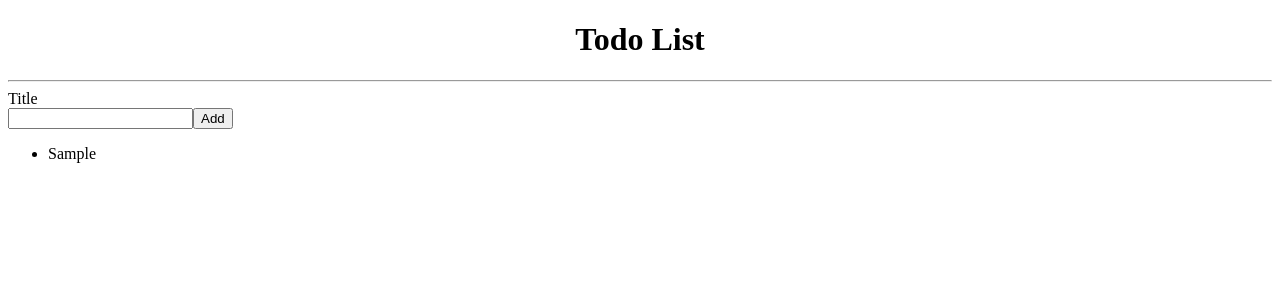
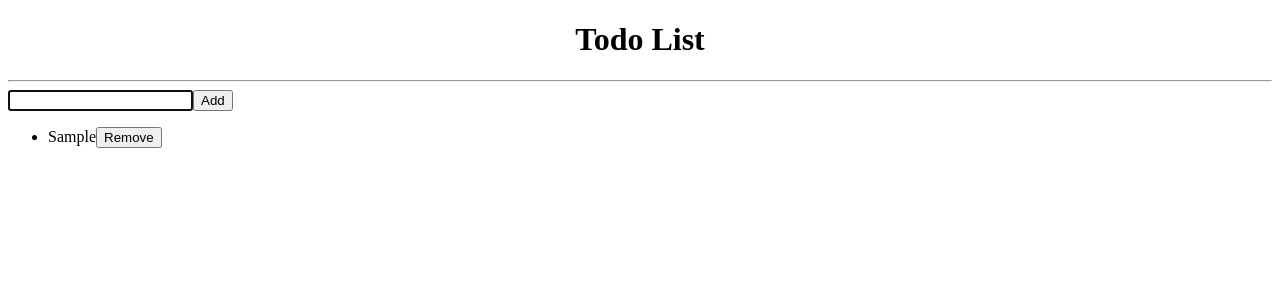
Before and after one commit to SvetlanaBeynik/react-todo, a React (Create React App) app: page / in a window 1280 px wide. Both pictures are taken after typing "Sample" into the empty fields and a click on the button "Add". Shown: the top 300 px of the page. Built offline with nearby package versions, Linux system fonts and the light colour scheme; the HTML template or start-up script is replaced by a standard one.

Commit message:
lesson-1-6

```diff
--- a/src/AddTodoForm.js
+++ b/src/AddTodoForm.js
@@ -1,6 +1,8 @@
 import React from 'react';
+import InputWithLabel from './InputWithLabel';
 
 function AddTodoForm({ onAddTodo }) {
+    // function InputWithLabel({ onAddTodo }) {
     const [todoTitle, setTodoTitle] = React.useState('');
     function handleTitleChange(event) {
         const newTodoTitle = event.target.value;
@@ -21,12 +23,15 @@ function AddTodoForm({ onAddTodo }) {
 
     return (
         <form onSubmit={handleAddTodo}>
-            <label htmlFor="todoTitle"> Title </label>
-            <br></br>
-            {/* <input name="title" id="todoTitle"></input> */}
-            <input name="title" id="todoTitle" value={todoTitle} onChange={handleTitleChange}>
-            </input>
-            <button> Add </button>
+            <InputWithLabel
+                id="todoTitle"
+                name="Title"
+                value={todoTitle}
+                todoTitle={todoTitle}
+                handleTitleChange={handleTitleChange}
+            />
+
+            <button type="submit"> Add </button>
         </form>
     );
 
--- a/src/App.js
+++ b/src/App.js
@@ -1,4 +1,4 @@
-import React, { useState, useEffect, Fragment } from 'react'
+import React, { useState, useEffect } from 'react'
 import TodoList from './TodoList';
 import AddTodoForm from './AddTodoForm';
 
@@ -17,38 +17,31 @@ function useSemiPersistentState() {
 
 function App() {
   const [todoList, setTodoList] = useSemiPersistentState();
-
-  // const [todoList, setTodoList] = useState(
-  //   JSON.parse(localStorage.getItem('savedTodoList')));
-
-  // React.useEffect(() => {
-  //   localStorage.setItem('savedTodoList', JSON.stringify(todoList));
-  // }, [todoList]);
+  const removeTodo = (id) => {
+    const newTodoList = todoList.filter((todo) => todo.id !== id);
+    setTodoList(newTodoList);
+  };
 
   function addTodo(newTodo) {
     setTodoList([...todoList, newTodo])
-  }
+  };
   return (
     <>
 
       <header>
-
         <div style={{
-          textAlign: 'left',
+          // textAlign: 'left',
           textAlign: 'center'
         }}>
           <h1>Todo List</h1>
           <hr />
         </div>
-
-
         <AddTodoForm onAddTodo={addTodo}></AddTodoForm>
-        <TodoList todoList={todoList}></TodoList>
-
+        <TodoList todoList={todoList} onRemoveTodo={removeTodo} />
       </header>
     </>
 
   );
-}
+};
 
 export default App;
--- /dev/null
+++ b/src/InputWithLabel.js
@@ -0,0 +1,23 @@
+import React, { useRef, useEffect } from 'react'
+
+
+const InputWithLabel = (props) => {
+    const inputRef = useRef();
+    useEffect(() => {
+        inputRef.current.focus();
+
+    });
+    return (
+        <>
+            <label htmlFor="todoTitle"> {props.children} </label>
+            <input name="Title"
+                id="todoTitle"
+                ref={inputRef}
+                value={props.todoTitle}
+                onChange={props.handleTitleChange}></input>
+        </>
+    )
+
+}
+
+export default InputWithLabel;
--- a/src/TodoList.js
+++ b/src/TodoList.js
@@ -1,22 +1,34 @@
 import React from 'react';
+import App from './App';
 import TodoListItem from './TodoListItem';
+
+
+const TodoList = ({ todoList, onRemoveTodo }) => (
+
+    <ul>
+        {todoList.map((todo) => (
+            <TodoListItem key={todo.id} todo={todo} onRemoveTodo={onRemoveTodo} />
+        ))}
+
+    </ul>
+);
+export default TodoList;
 
 
 
 
-const TodoList = ({ todoList }) => {
-    return (
-        <div>
-            <ul>
+// const TodoList = ({todoList}) => {
+//     return (
+//         <div>
+//             <ul>
 
-                {todoList.map((obj) => (
-                    < TodoListItem obj={obj} key={obj.id} />
-                ))}
+//                 {todoList.map((obj) => (
+//                     < TodoListItem obj={obj} key={obj.id} />
+//                 ))}
 
-            </ul>
-        </div >
-    );
+//             </ul>
+//         </div >
+//     );
 
 
-};
-export default TodoList;
+// };
--- a/src/TodoListItem.js
+++ b/src/TodoListItem.js
@@ -1,12 +1,27 @@
 import React from 'react';
 
-function TodoListItem({ obj }) {
+
+const TodoListItem = ({ todo, onRemoveTodo }) => {
     return (
-        <li>
-            {obj.title}
-        </li>
+        <>
+            <li>
+                {todo.title}
+                <button type="button" onClick={() => onRemoveTodo(todo.id)}>Remove </button>
+            </li>
+        </>
+    );
+};
 
-    );
+export default TodoListItem;
 
-}
-export default TodoListItem;
+
+
+// function TodoListItem({ obj }) {
+//     return (
+//         <><li>
+//             {obj.title}
+//         </li><button Remove> </button></>
+
+//     );
+
+// }
```
